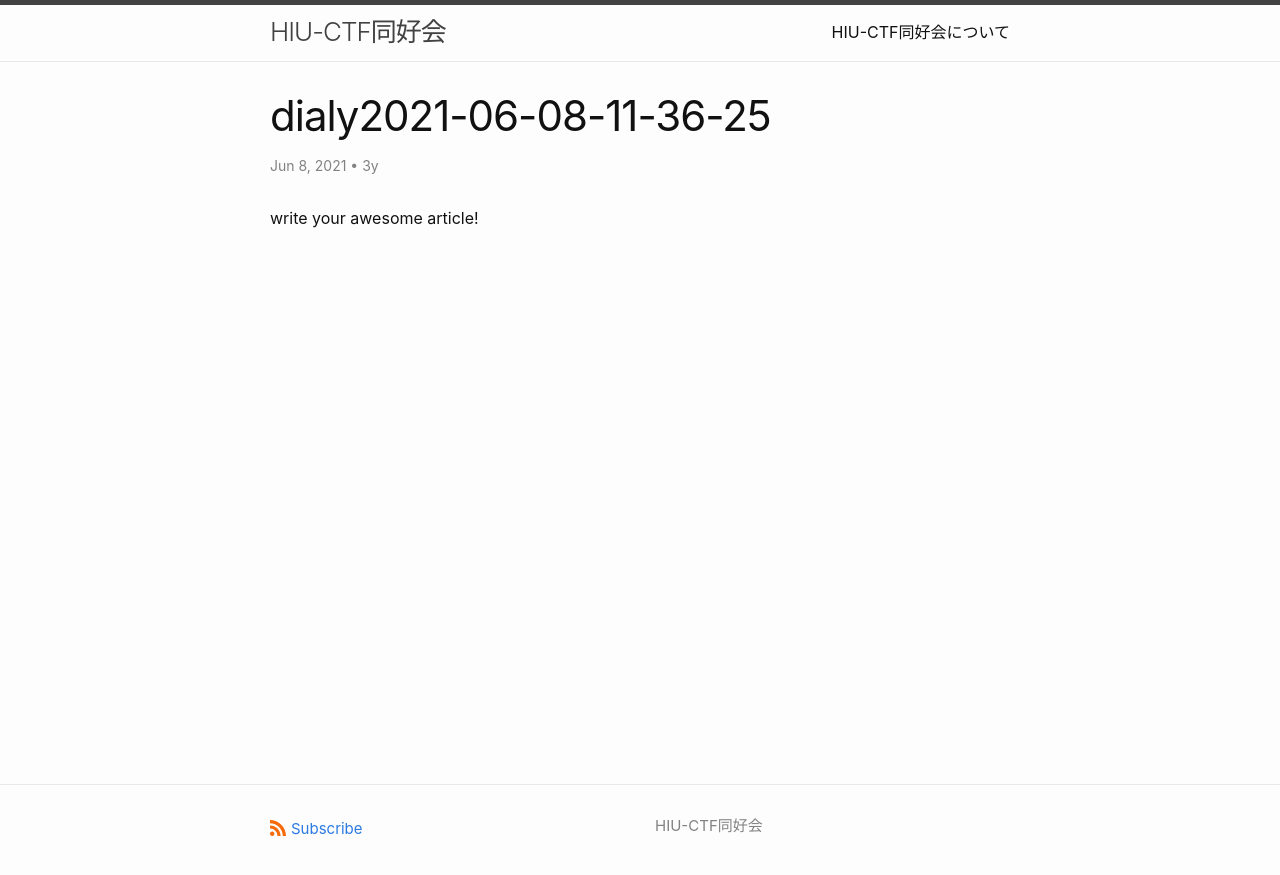
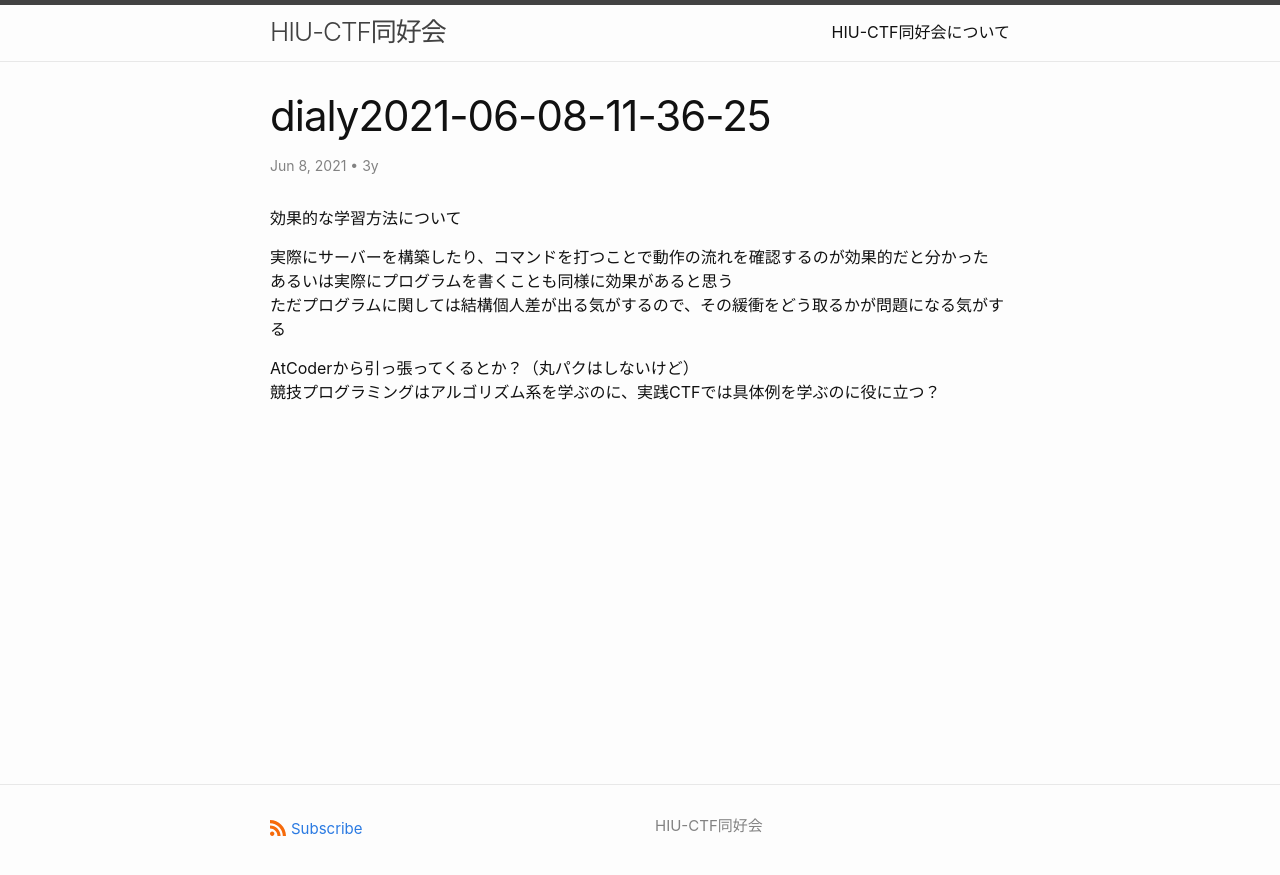
Before and after one commit to hiuctf/hiuctf.github.io, a Jekyll site: the page built from _posts/2021-06-08-dialy2021-06-08-11-36-26.markdown, in a window 1280 px wide. Shown: the top 875 px of the page. Built offline with Jekyll 4.4.1, drawn with Linux system fonts in a browser that asks for light colours.

Commit message:
update dialy

```diff
--- a/_posts/2021-06-08-dialy2021-06-08-11-36-26.markdown
+++ b/_posts/2021-06-08-dialy2021-06-08-11-36-26.markdown
@@ -14,4 +14,11 @@ author: 3y
 date: 2021-06-08 11:36:28 +0900
 ---
 
-write your awesome article!
+効果的な学習方法について
+
+実際にサーバーを構築したり、コマンドを打つことで動作の流れを確認するのが効果的だと分かった<br>
+あるいは実際にプログラムを書くことも同様に効果があると思う<br>
+ただプログラムに関しては結構個人差が出る気がするので、その緩衝をどう取るかが問題になる気がする
+
+AtCoderから引っ張ってくるとか？（丸パクはしないけど）<br>
+競技プログラミングはアルゴリズム系を学ぶのに、実践CTFでは具体例を学ぶのに役に立つ？
```
